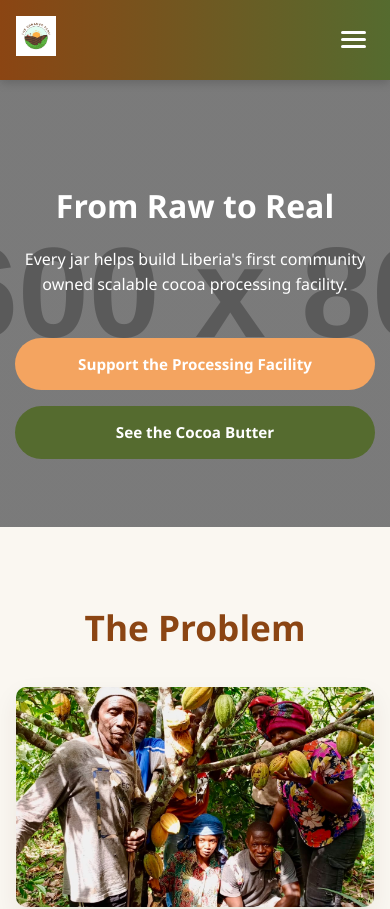
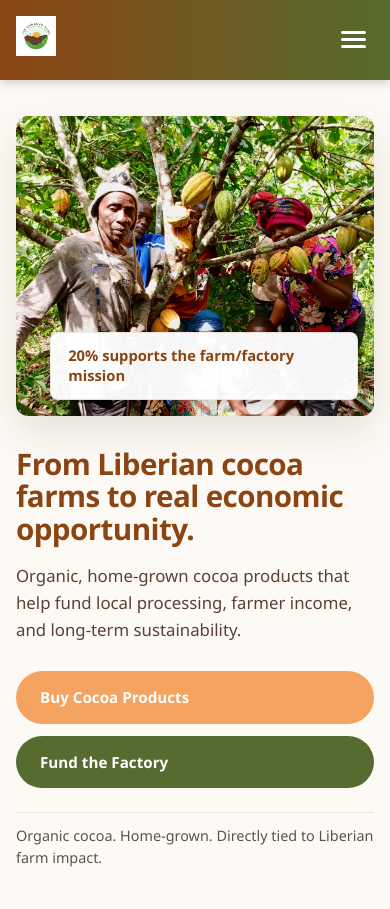
Before and after one commit to dtaplin21/Liberia-ecommerce-site, a React (Vite) app in the folder my-app/: page / in a window 390 px wide. Shown: the top 909 px of the page. Built offline with nearby package versions, Linux system fonts and the light colour scheme.

Commit message:
rearranged hero section

```diff
--- a/my-app/src/App.css
+++ b/my-app/src/App.css
@@ -145,22 +145,112 @@ nav a.active {
   margin: 0;
 }
 
-.hero {
-  background: linear-gradient(rgba(0,0,0,0.4), rgba(0,0,0,0.4)), url('https://via.placeholder.com/1600x800?text=Hero+Farmers+with+Cocoa') center/cover no-repeat;
-  color: white;
-  text-align: center;
-  padding: 150px 20px 100px;
+/* Homepage hero — copy left, people-first imagery + mission card right */
+section.hero-home {
+  max-width: 1200px;
+  margin: 0 auto;
+  padding: 2.75rem 1.5rem 3.5rem;
+  background: #fdfaf5;
 }
 
-.hero h1 {
-  font-size: 3.5rem;
-  margin: 0 0 1rem;
+.hero-home-inner {
+  display: grid;
+  grid-template-columns: minmax(0, 1.05fr) minmax(0, 0.95fr);
+  gap: 2.5rem 2rem;
+  align-items: center;
 }
 
-.hero p {
-  font-size: 1.5rem;
-  max-width: 800px;
-  margin: 0 auto 2rem;
+.hero-home-copy {
+  text-align: left;
+}
+
+.hero-home-copy h1 {
+  font-size: clamp(1.85rem, 3.1vw, 2.8rem);
+  line-height: 1.1;
+  color: var(--primary);
+  margin: 0 0 1.1rem;
+  font-weight: 800;
+  letter-spacing: -0.02em;
+}
+
+.hero-home-lead {
+  font-size: clamp(1.05rem, 1.35vw, 1.2rem);
+  line-height: 1.6;
+  color: var(--gray);
+  margin: 0 0 1.75rem;
+  max-width: 40ch;
+}
+
+.hero-home-ctas {
+  display: flex;
+  flex-wrap: wrap;
+  gap: 0.75rem 1rem;
+  margin-bottom: 1.5rem;
+}
+
+section.hero-home .hero-home-ctas .btn {
+  margin: 0;
+}
+
+.hero-home-trust {
+  font-size: 0.9rem;
+  line-height: 1.5;
+  color: #5a534c;
+  margin: 0;
+  padding-top: 0.75rem;
+  border-top: 1px solid rgba(139, 69, 19, 0.15);
+  max-width: 32rem;
+}
+
+.hero-home-media {
+  min-width: 0;
+}
+
+.hero-home-image-wrap {
+  position: relative;
+  border-radius: 12px;
+  overflow: hidden;
+  box-shadow: 0 16px 40px rgba(67, 39, 18, 0.12);
+}
+
+.hero-home-image {
+  display: block;
+  width: 100%;
+  height: clamp(280px, 36vw, 400px);
+  object-fit: cover;
+  object-position: center 35%;
+}
+
+.hero-home-overlay-card {
+  position: absolute;
+  bottom: 1rem;
+  right: 1rem;
+  max-width: min(17rem, calc(100% - 2rem));
+  margin: 0;
+  background: rgba(255, 255, 255, 0.96);
+  color: var(--primary);
+  padding: 0.8rem 1.05rem;
+  border-radius: 8px;
+  font-size: 0.92rem;
+  font-weight: 700;
+  line-height: 1.35;
+  box-shadow: 0 4px 16px rgba(0, 0, 0, 0.12);
+  border: 1px solid rgba(139, 69, 19, 0.12);
+}
+
+@media (max-width: 900px) {
+  .hero-home-inner {
+    grid-template-columns: 1fr;
+    gap: 2rem;
+  }
+
+  .hero-home-media {
+    order: -1;
+  }
+
+  .hero-home-image {
+    height: 300px;
+  }
 }
 
 @media (max-width: 768px) {
@@ -200,16 +290,8 @@ nav a.active {
     gap: 1.5rem;
   }
 
-  .hero {
-    padding: 100px 15px 60px;
-  }
-
-  .hero h1 {
-    font-size: 2.5rem;
-  }
-
-  .hero p {
-    font-size: 1.2rem;
+  section.hero-home {
+    padding: 2.25rem 1rem 2.75rem;
   }
 }
 
@@ -712,16 +794,8 @@ footer .footer-muted {
     transform: rotate(-45deg) translate(7px, -7px);
   }
 
-  .hero {
-    padding: 100px 15px 60px;
-  }
-
-  .hero h1 {
-    font-size: 2.5rem;
-  }
-
-  .hero p {
-    font-size: 1.2rem;
+  section.hero-home {
+    padding: 2.25rem 1rem 2.75rem;
   }
 
   section {
@@ -752,14 +826,6 @@ footer .footer-muted {
 }
 
 @media (max-width: 480px) {
-  .hero h1 {
-    font-size: 2rem;
-  }
-
-  .hero p {
-    font-size: 1rem;
-  }
-
   h2 {
     font-size: 1.75rem;
   }
--- a/my-app/src/pages/Home.jsx
+++ b/my-app/src/pages/Home.jsx
@@ -3,11 +3,37 @@ import { Link } from 'react-router-dom'
 function Home() {
   return (
     <>
-      <section className="hero">
-        <h1>From Raw to Real</h1>
-        <p>Every jar helps build Liberia's first community owned scalable cocoa processing facility.</p>
-        <Link to="/checkout" className="btn">Support the Processing Facility</Link>
-        <Link to="/fund" className="btn btn-secondary">See the Cocoa Butter</Link>
+      <section className="hero-home" aria-labelledby="hero-heading">
+        <div className="hero-home-inner">
+          <div className="hero-home-copy">
+            <h1 id="hero-heading">
+              From Liberian cocoa farms to real economic opportunity.
+            </h1>
+            <p className="hero-home-lead">
+              Organic, home-grown cocoa products that help fund local processing, farmer income,
+              and long-term sustainability.
+            </p>
+            <div className="hero-home-ctas">
+              <Link to="/checkout" className="btn">Buy Cocoa Products</Link>
+              <Link to="/fund" className="btn btn-secondary">Fund the Factory</Link>
+            </div>
+            <p className="hero-home-trust">
+              Organic cocoa. Home-grown. Directly tied to Liberian farm impact.
+            </p>
+          </div>
+          <div className="hero-home-media">
+            <div className="hero-home-image-wrap">
+              <img
+                src="/images/Liberia_cocoa_farmers_pods.JPEG"
+                alt="Liberian farmers with cocoa pods at harvest"
+                className="hero-home-image"
+              />
+              <p className="hero-home-overlay-card" role="note">
+                20% supports the farm/factory mission
+              </p>
+            </div>
+          </div>
+        </div>
       </section>
 
       <section className="problem-section">
```
